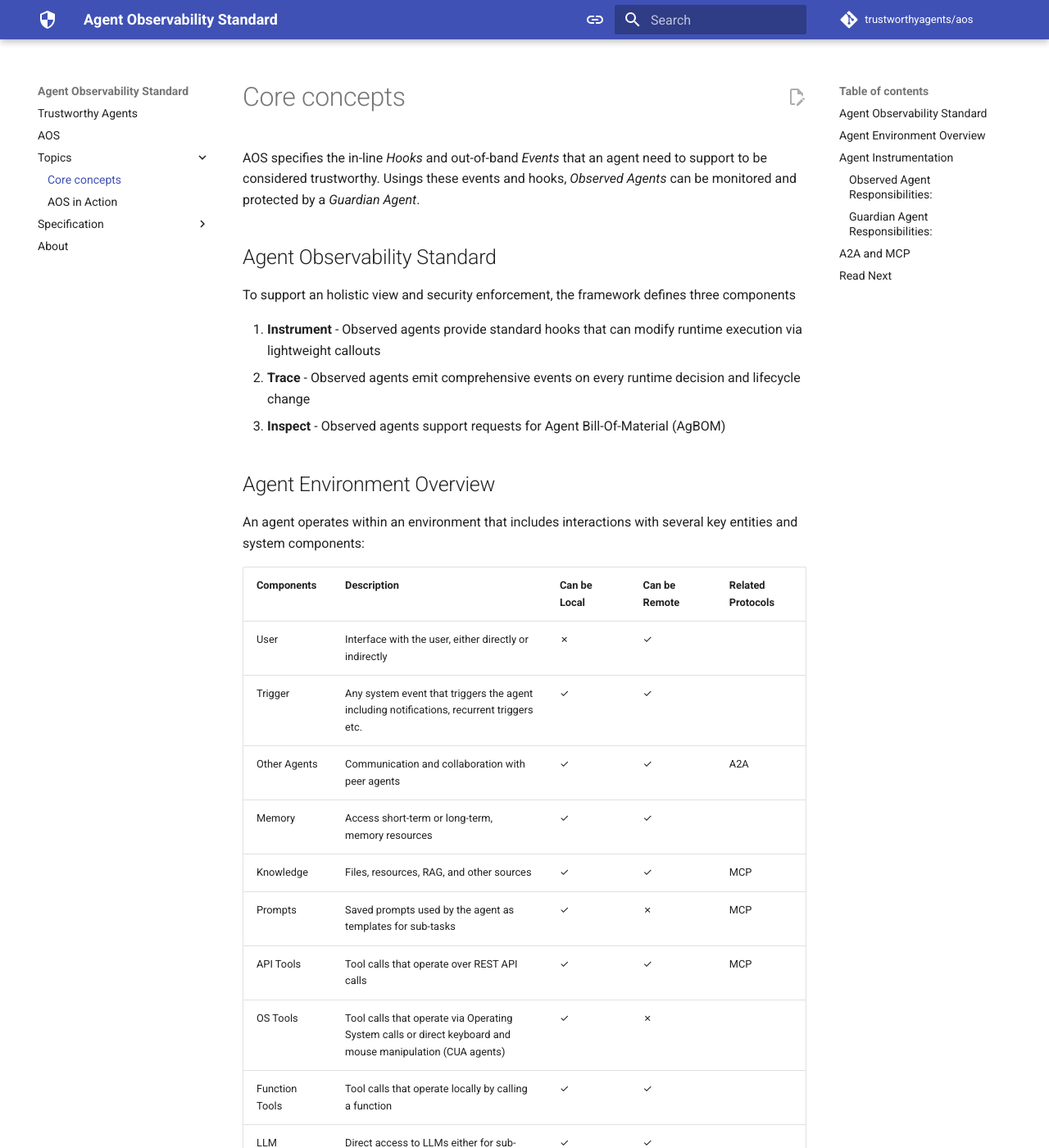
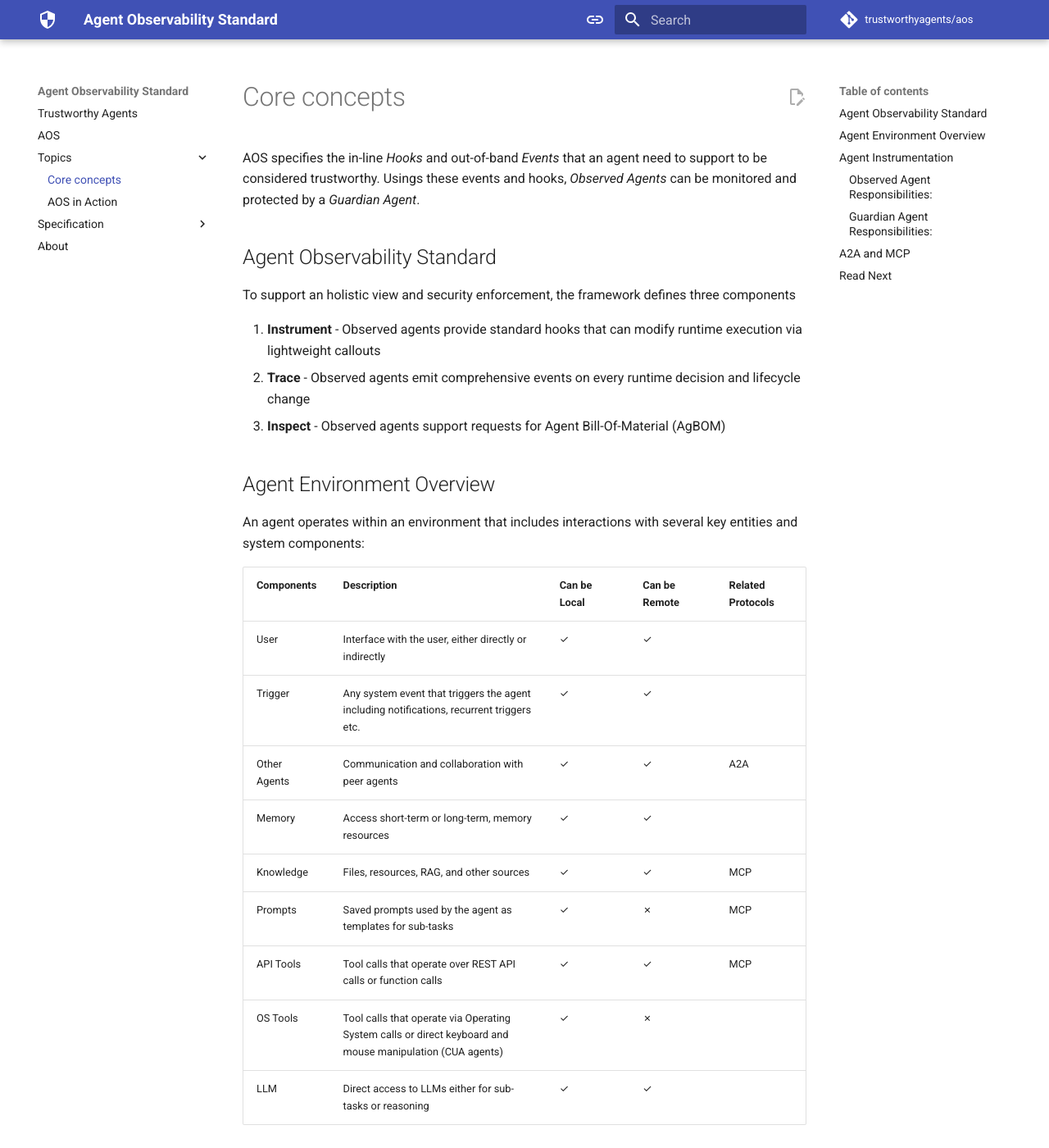
Before and after one commit to zenitysec/AOS, an MkDocs documentation site: the page built from docs/topics/core_concepts.md, in a window 1280 px wide and 1400 px high. Shown: the whole window at 82% size. Built offline with MkDocs 1.6.1 and Material for MkDocs 9.7.7, drawn with Linux system fonts in a browser that asks for light colours; comment, search, counter and statistics services are not loaded.

Commit message:
pr comments

```diff
--- a/docs/topics/core_concepts.md
+++ b/docs/topics/core_concepts.md
@@ -17,15 +17,14 @@ An agent operates within an environment that includes interactions with several
 
 | Components | Description | Can be Local | Can be Remote | Related Protocols |
 |--|--|--|--|--|
-| User | Interface with the user, either directly or indirectly | ✗ | ✓ | |
+| User | Interface with the user, either directly or indirectly | ✓ | ✓ | |
 | Trigger | Any system event that triggers the agent including notifications, recurrent triggers etc. | ✓ | ✓ | |
 | Other Agents | Communication and collaboration with peer agents | ✓ | ✓ | A2A |
 | Memory | Access short-term or long-term, memory resources | ✓ | ✓ | |
 | Knowledge | Files, resources, RAG, and other sources | ✓ | ✓ | MCP |
 | Prompts | Saved prompts used by the agent as templates for sub-tasks | ✓ | ✗ | MCP |
-| API Tools | Tool calls that operate over REST API calls | ✓ | ✓ | MCP |
+| API Tools | Tool calls that operate over REST API calls or function calls | ✓ | ✓ | MCP |
 | OS Tools | Tool calls that operate via Operating System calls or direct keyboard and mouse manipulation (CUA agents) | ✓ | ✗ | |
-| Function Tools | Tool calls that operate locally by calling a function | ✓ | ✓ | |
 | LLM | Direct access to LLMs either for sub-tasks or reasoning | ✓ | ✓ | |
 
 A trustworthy agent is an Observed Agent that transparently exposes its interactions with the environment through standardized APIs to a Guardian Agent
```
